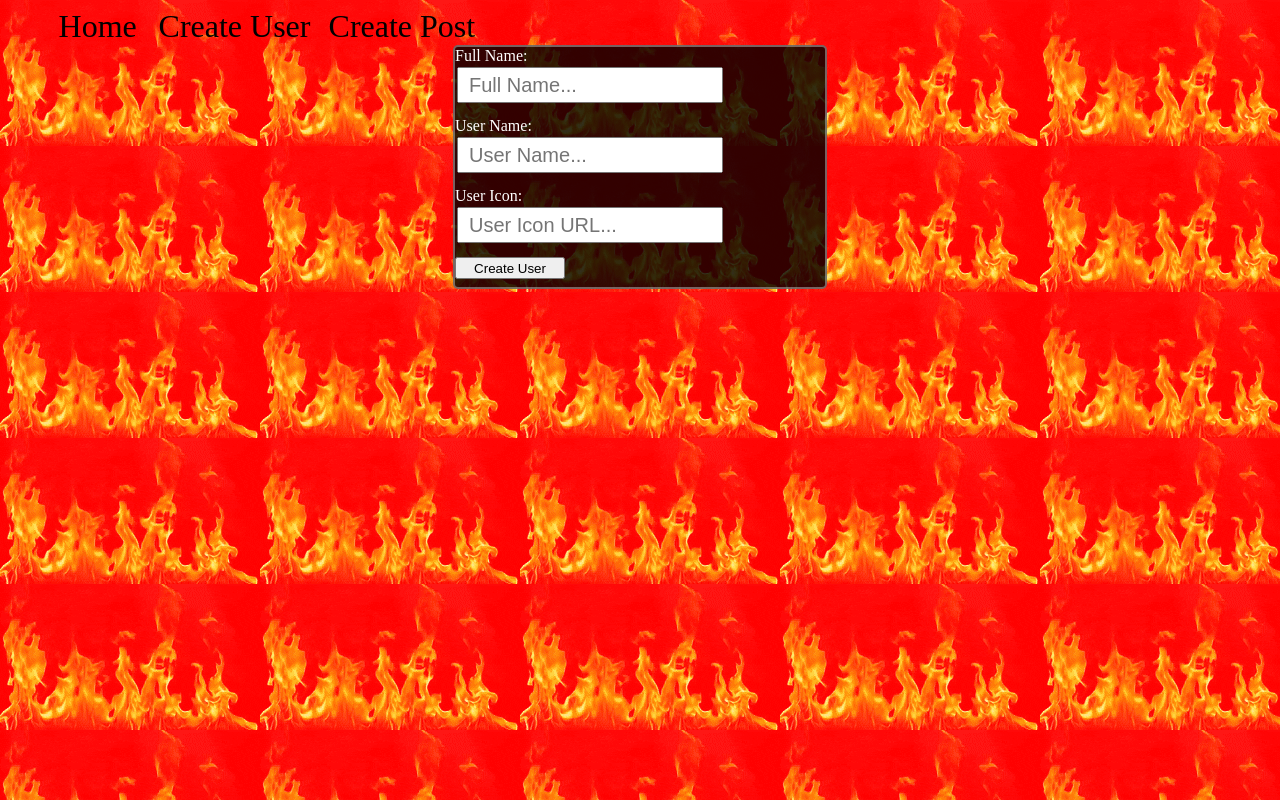
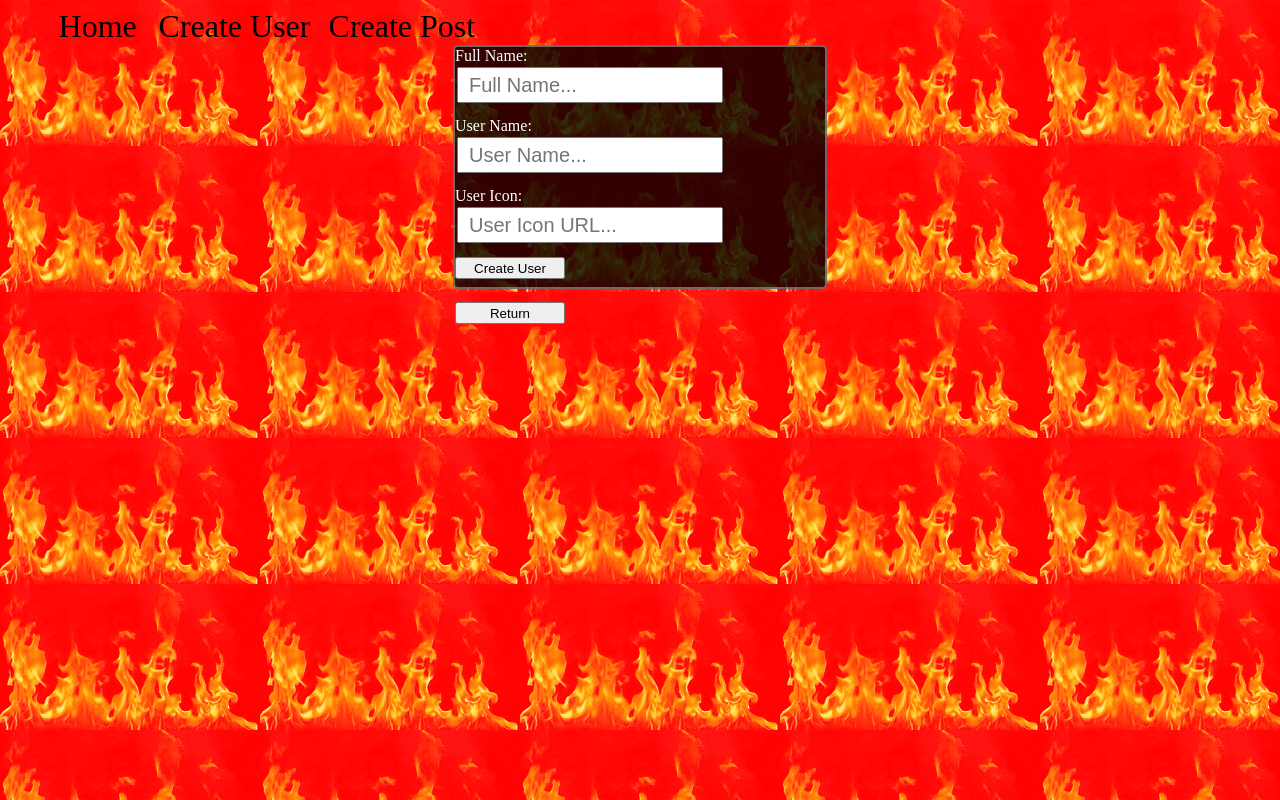
Before and after one commit to CorneliusPA/Hot-Take-React-Routing, a React (Create React App) app: page /CreateUser in a window 1280 px wide. Built offline with nearby package versions, Linux system fonts and the light colour scheme; no server answers.

Commit message:
first commit

```diff
--- a/src/components/user.components/CreateUser.js
+++ b/src/components/user.components/CreateUser.js
@@ -1,4 +1,5 @@
 import { useState } from "react";
+import { useHistory } from 'react-router-dom';
 import Axios from "axios";
 
 
@@ -29,6 +30,13 @@ const CreateUser = ({userData,commentData}) => {
           ]);
         });
       };
+
+    const historyHandler = () => {
+
+      const history = useHistory;
+      history.go(0)
+
+    }
 
     return (
 <div>
@@ -65,6 +73,7 @@ const CreateUser = ({userData,commentData}) => {
            </div>
 
                <button onClick={addUser}>Create User</button>
+               <button onClick={historyHandler}>Return</button>
           </div>
      </div>
 </div>
```
